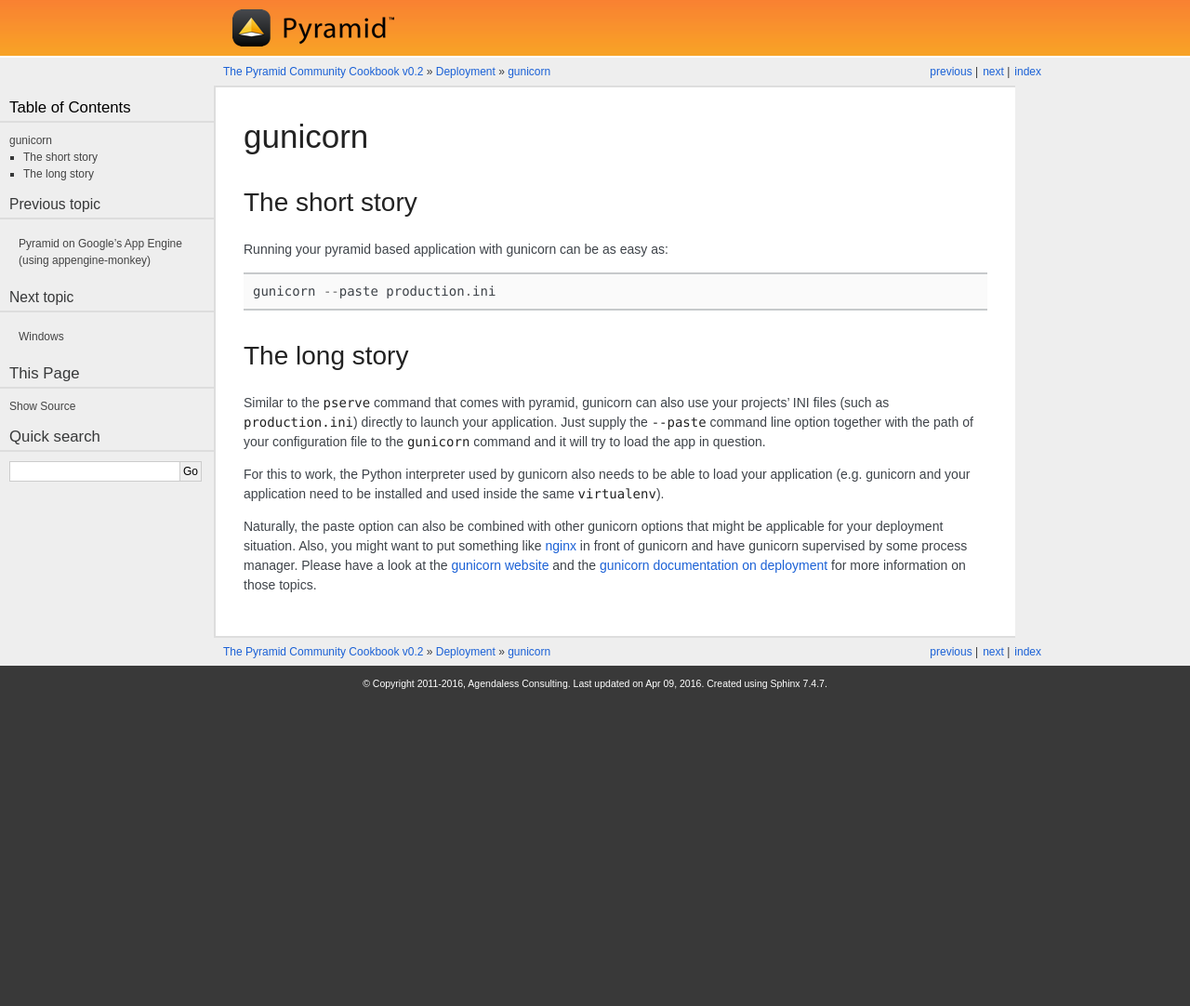
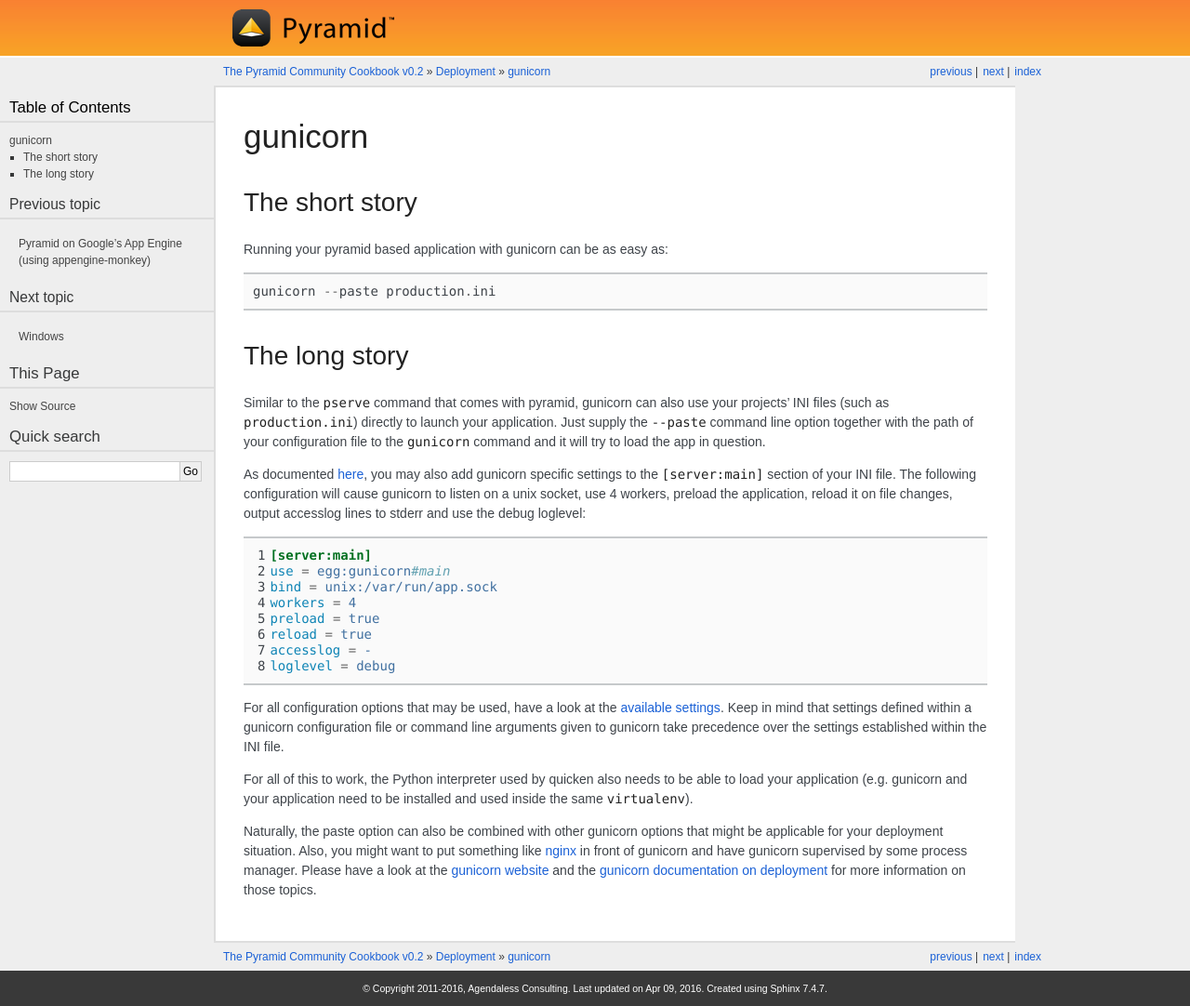
Before and after one commit to Pylons/pyramid_cookbook, a Sphinx documentation site: the page built from docs/deployment/gunicorn.rst, in a window 1280 px wide. Shown: the whole page at 93% size. Built offline with Sphinx 7.4.7, drawn with Linux system fonts in a browser that asks for light colours; some web fonts are replaced; before the commit the page ends 900 px from its top, so only the background shows below that.

Commit message:
Add information about gunicorn specific settings within the INI file

```diff
--- a/docs/deployment/gunicorn.rst
+++ b/docs/deployment/gunicorn.rst
@@ -18,8 +18,33 @@
 configuration file to the ``gunicorn`` command and it will try to load the app
 in question.
 
-For this to work, the Python interpreter used by gunicorn also needs to be able
-to load your application (e.g. gunicorn and your application need to be
+As documented `here
+<http://docs.gunicorn.org/en/stable/configure.html#paster-applications>`_, you
+may also add gunicorn specific settings to the ``[server:main]`` section of
+your INI file.
+The following configuration will cause gunicorn to listen on a unix socket, use
+4 workers, preload the application, reload it on file changes, output accesslog
+lines to stderr and use the debug loglevel:
+
+.. code-block:: ini
+
+    [server:main]
+    use = egg:gunicorn#main
+    bind = unix:/var/run/app.sock
+    workers = 4
+    preload = true
+    reload = true
+    accesslog = -
+    loglevel = debug
+
+For all configuration options that may be used, have a look at the `available
+settings <http://docs.gunicorn.org/en/stable/settings.html>`_.
+Keep in mind that settings defined within a gunicorn configuration file or
+command line arguments given to gunicorn take precedence over the settings
+established within the INI file.
+
+For all of this to work, the Python interpreter used by quicken also needs to
+be able to load your application (e.g. gunicorn and your application need to be
 installed and used inside the same ``virtualenv``).
 
 Naturally, the paste option can also be combined with other gunicorn options
```
